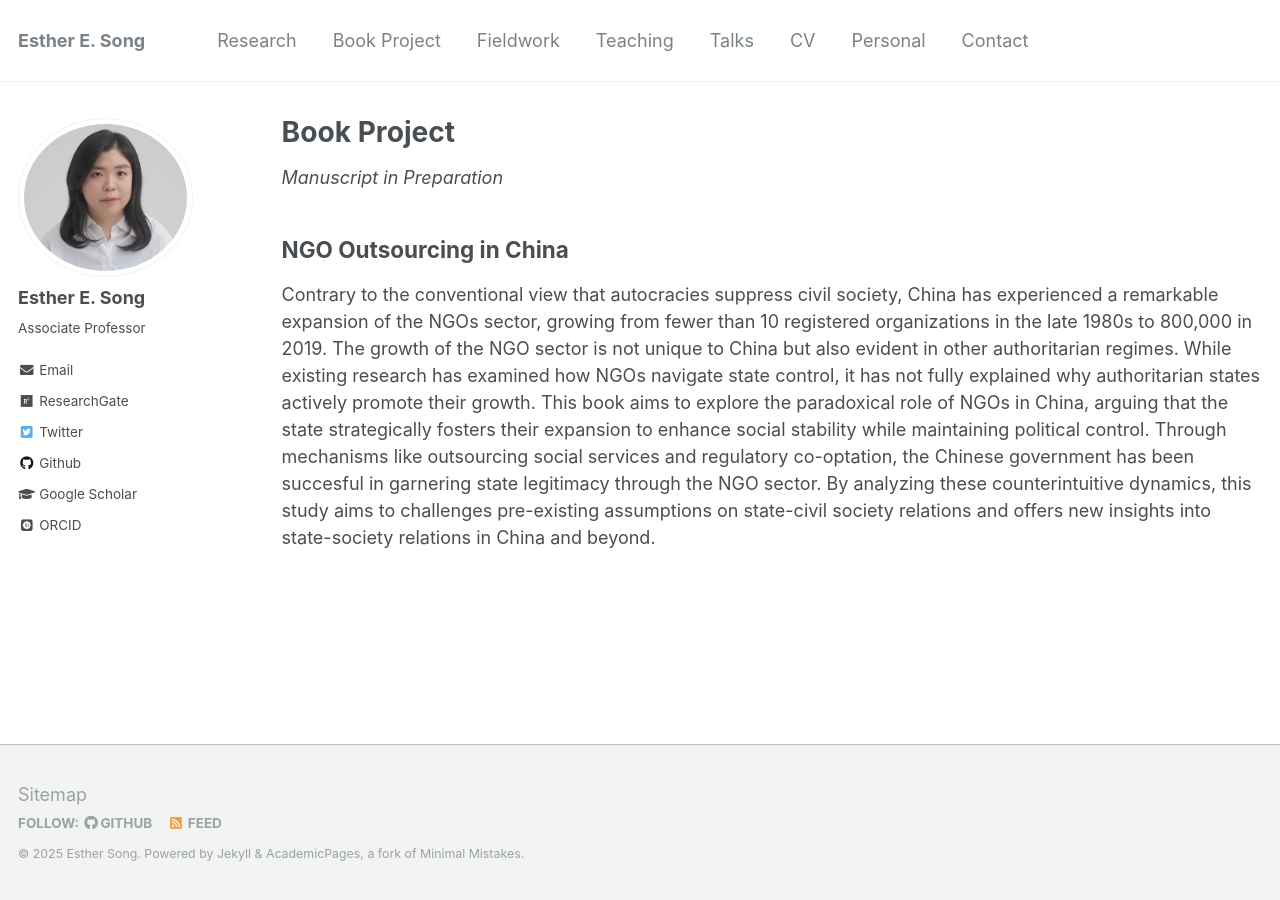
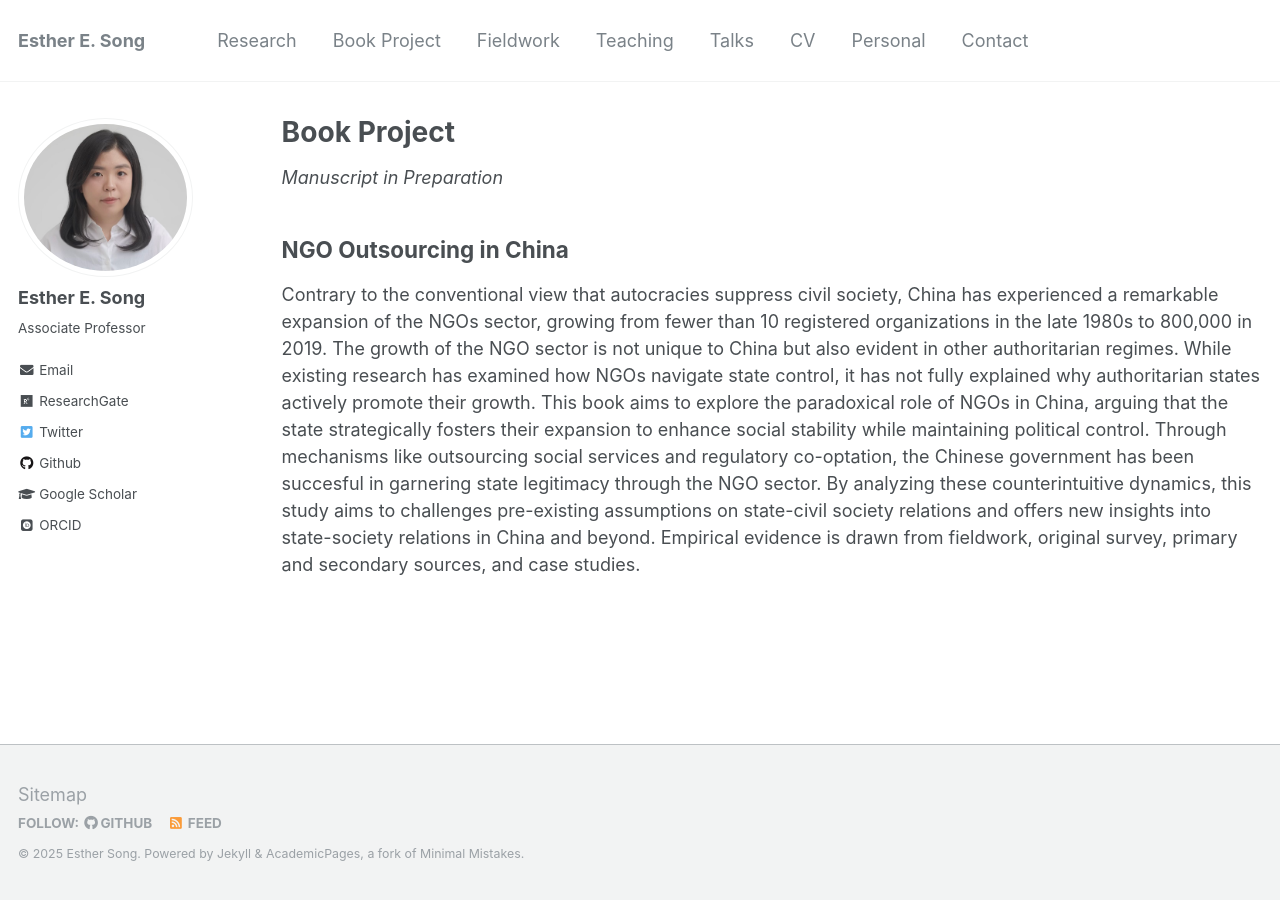
Before and after one commit to ehsong/ehsong.github.io, a Jekyll site: the page built from _pages/book.md, in a window 1280 px wide. Built offline with Jekyll 4.4.1, drawn with Linux system fonts in a browser that asks for light colours; some web fonts are replaced.

Commit message:
Update book.md

```diff
--- a/_pages/book.md
+++ b/_pages/book.md
@@ -11,4 +11,4 @@
 
 ## **NGO Outsourcing in China**
 
-Contrary to the conventional view that autocracies suppress civil society, China has experienced a remarkable expansion of the NGOs sector, growing from fewer than 10 registered organizations in the late 1980s to 800,000 in 2019. The growth of the NGO sector is not unique to China but also evident in other authoritarian regimes. While existing research has examined how NGOs navigate state control, it has not fully explained why authoritarian states actively promote their growth. This book aims to explore the paradoxical role of NGOs in China, arguing that the state strategically fosters their expansion to enhance social stability while maintaining political control. Through mechanisms like outsourcing social services and regulatory co-optation, the Chinese government has been succesful in garnering state legitimacy through the NGO sector. By analyzing these counterintuitive dynamics, this study aims to challenges pre-existing assumptions on state-civil society relations and offers new insights into state-society relations in China and beyond.
+Contrary to the conventional view that autocracies suppress civil society, China has experienced a remarkable expansion of the NGOs sector, growing from fewer than 10 registered organizations in the late 1980s to 800,000 in 2019. The growth of the NGO sector is not unique to China but also evident in other authoritarian regimes. While existing research has examined how NGOs navigate state control, it has not fully explained why authoritarian states actively promote their growth. This book aims to explore the paradoxical role of NGOs in China, arguing that the state strategically fosters their expansion to enhance social stability while maintaining political control. Through mechanisms like outsourcing social services and regulatory co-optation, the Chinese government has been succesful in garnering state legitimacy through the NGO sector. By analyzing these counterintuitive dynamics, this study aims to challenges pre-existing assumptions on state-civil society relations and offers new insights into state-society relations in China and beyond. Empirical evidence is drawn from fieldwork, original survey, primary and secondary sources, and case studies.
```
